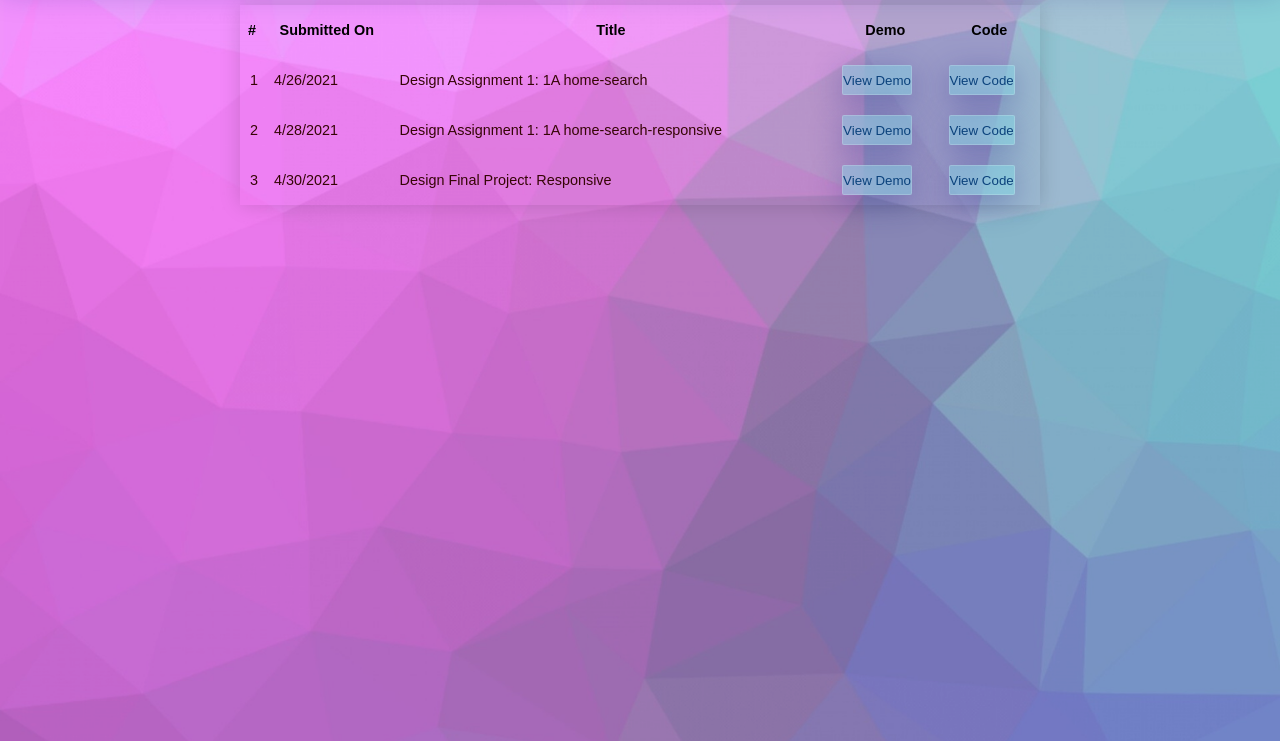
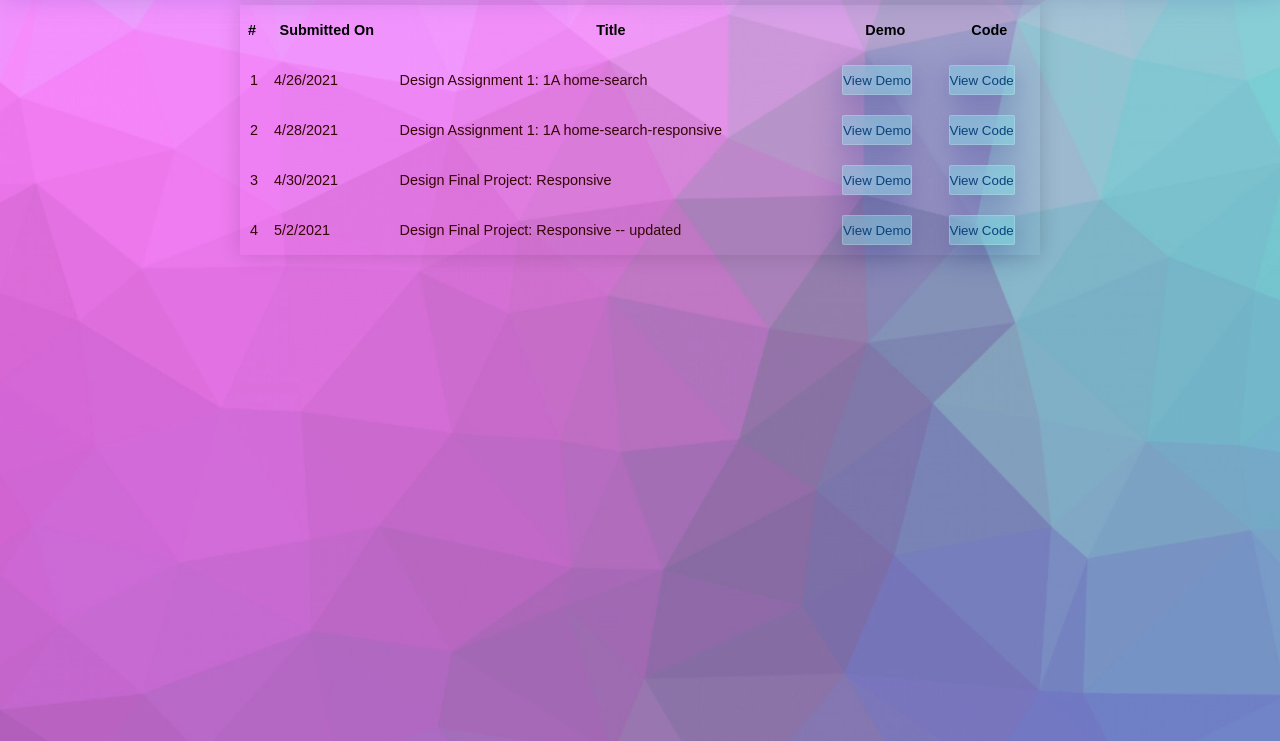
Before and after one commit to prashant1gh/prashant1gh.github.io, a plain HTML site: page index.html in a window 1280 px wide. Shown: the part 59-800 px from the top of the page. Drawn offline with Linux system fonts and the light colour scheme.

Commit message:
add row for updated final assignment design

```diff
--- a/index.html
+++ b/index.html
@@ -55,6 +55,15 @@
                                 class="view-code">View Code</button></a></td>
                 </tr>
 
+                <tr>
+                    <td>4</td>
+                    <td>5/2/2021</td>
+                    <td>Design Final Project: Responsive -- updated</td>
+                    <td><a href="https://prashant1gh.github.io/final-design-assignment-improved/"><button class="view-demo">View Demo</button></a></td>
+                    <td><a href="https://github.com/prashant1gh/final-design-assignment-improved"><button
+                                class="view-code">View Code</button></a></td>
+                </tr>
+
             </tbody>
         </table>
     </main>
```
